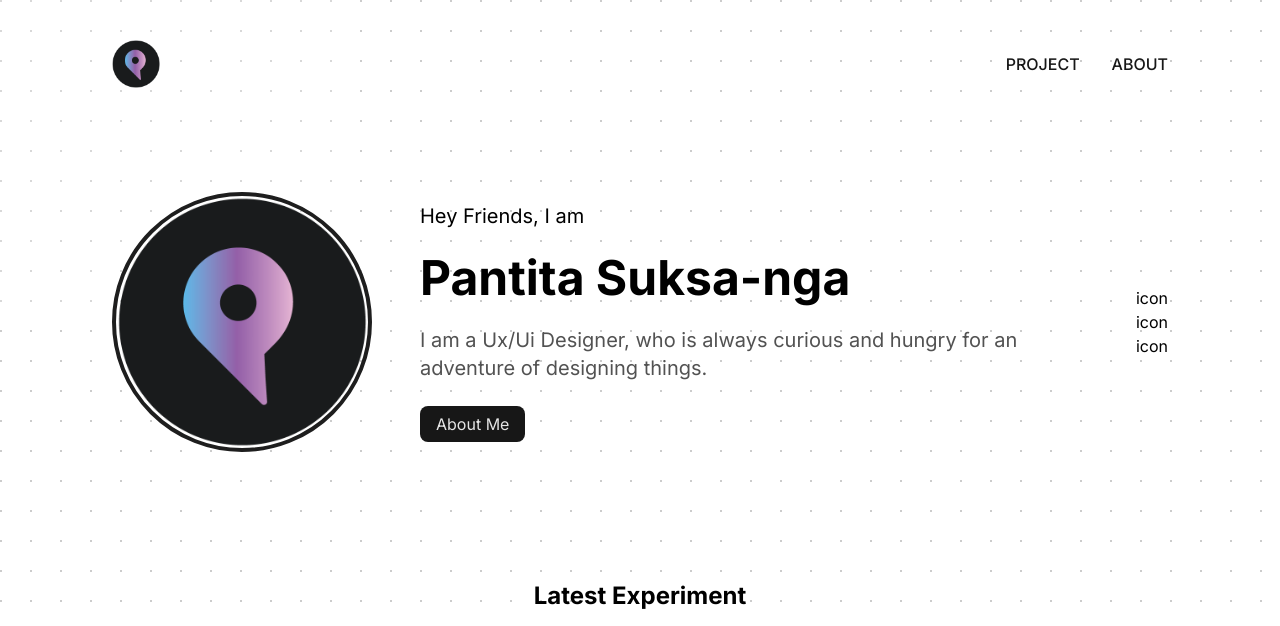
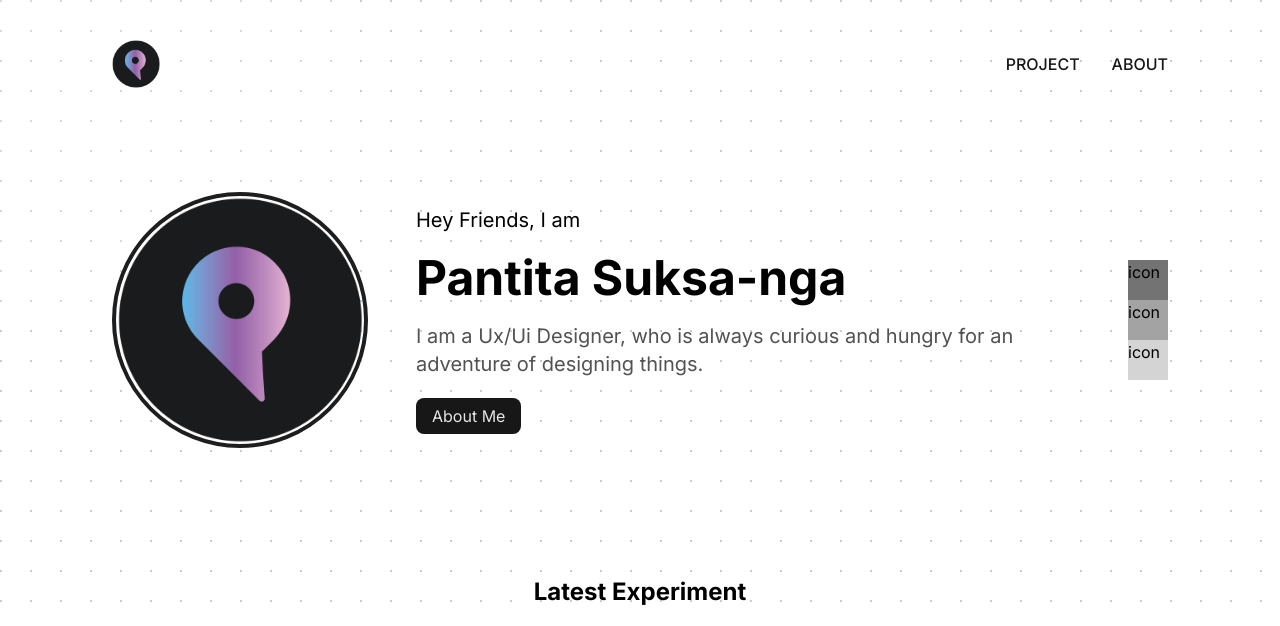
Before and after one commit to Punptts/pantitas-website, a Gatsby site: page / in a window 1280 px wide. Shown: the top 626 px of the page. Built offline with nearby package versions, Linux system fonts and the light colour scheme; Gatsby itself is replaced by a stand-in of ours.

Commit message:
Styling: home page

```diff
--- a/src/pages/index.tsx
+++ b/src/pages/index.tsx
@@ -19,29 +19,35 @@ const IndexPage = ({ data }: PageProps) => {
     <Layout>
       {/* Section 1: Welcome */}
       <section>
-        <div className="flex flex-col lg:flex-row space-between pt-16 px-4 md:px-6 lg:px-16 xl:px-28 2xl:px-0 max-w-7xl mx-auto">
-          <img src="/images/logo.png" className="profile" alt="logo" />
-          <div className="flex">
-            <div className="flex flex-col justify-center pl-12">
+        <div className="flex flex-col items-center pt-8 px-4 md:flex-row space-between md:h-auto md:pt-16 lg:px-16 xl:px-28 2xl:px-0 max-w-7xl mx-auto">
+          <img
+            src="/images/logo.png"
+            className="profile w-48 h-48 md:w-64 md:h-64"
+            alt="logo"
+          />
+          <div className="flex flex-col md:flex-row">
+            <div className="flex flex-col pt-10 pl-0 items-center md:pt-0 justify-center md:pl-12 md:items-start">
               <p className="text-xl">Hey Friends, I am</p>
-              <p className="text-5xl font-semibold pt-6">Pantita Suksa-nga</p>
-              <p className="text-xl py-6 text-neutral-600">
+              <p className="text-4xl text-center font-semibold pt-5 lg:text-5xl lg:text-left">
+                Pantita Suksa-nga
+              </p>
+              <p className="text-lg text-center py-5 text-neutral-600 lg:text-xl md:text-left">
                 I am a Ux/Ui Designer, who is always curious and hungry for an
                 adventure of designing things.
               </p>
               <Button title="About Me" />
             </div>
-            <div className="flex flex-col justify-center pl-12">
-              <p>icon</p>
-              <p>icon</p>
-              <p>icon</p>
+            <div className="flex flex-row pt-10 md:flex-col justify-center md:pt-0 md:pl-12">
+              <p className="w-10 h-10 bg-neutral-500">icon</p>
+              <p className="w-10 h-10 bg-neutral-400">icon</p>
+              <p className="w-10 h-10 bg-neutral-300">icon</p>
             </div>
           </div>
         </div>
       </section>
       {/* Section 1: BlogCards */}
       <section>
-        <div className="pt-32 px-4 md:px-6 lg:px-16 xl:px-28 2xl:px-0 max-w-7xl mx-auto">
+        <div className="pt-24 px-4 md:px-6 md:pt-32 lg:px-16 xl:px-28 2xl:px-0 max-w-7xl mx-auto">
           <SectionHeader title="Latest Experiment" />
           <div className="flex flex-row justify-between pt-10">
             {allBlogs.map(({ node }: any, key: any) => {
--- a/src/styles/global.css
+++ b/src/styles/global.css
@@ -46,6 +46,4 @@ body {
   align-items: center;
   border: #1e1e1e solid 4px;
   border-radius: 50%;
-  height: 260px;
-  width: 260px;
 }
```
